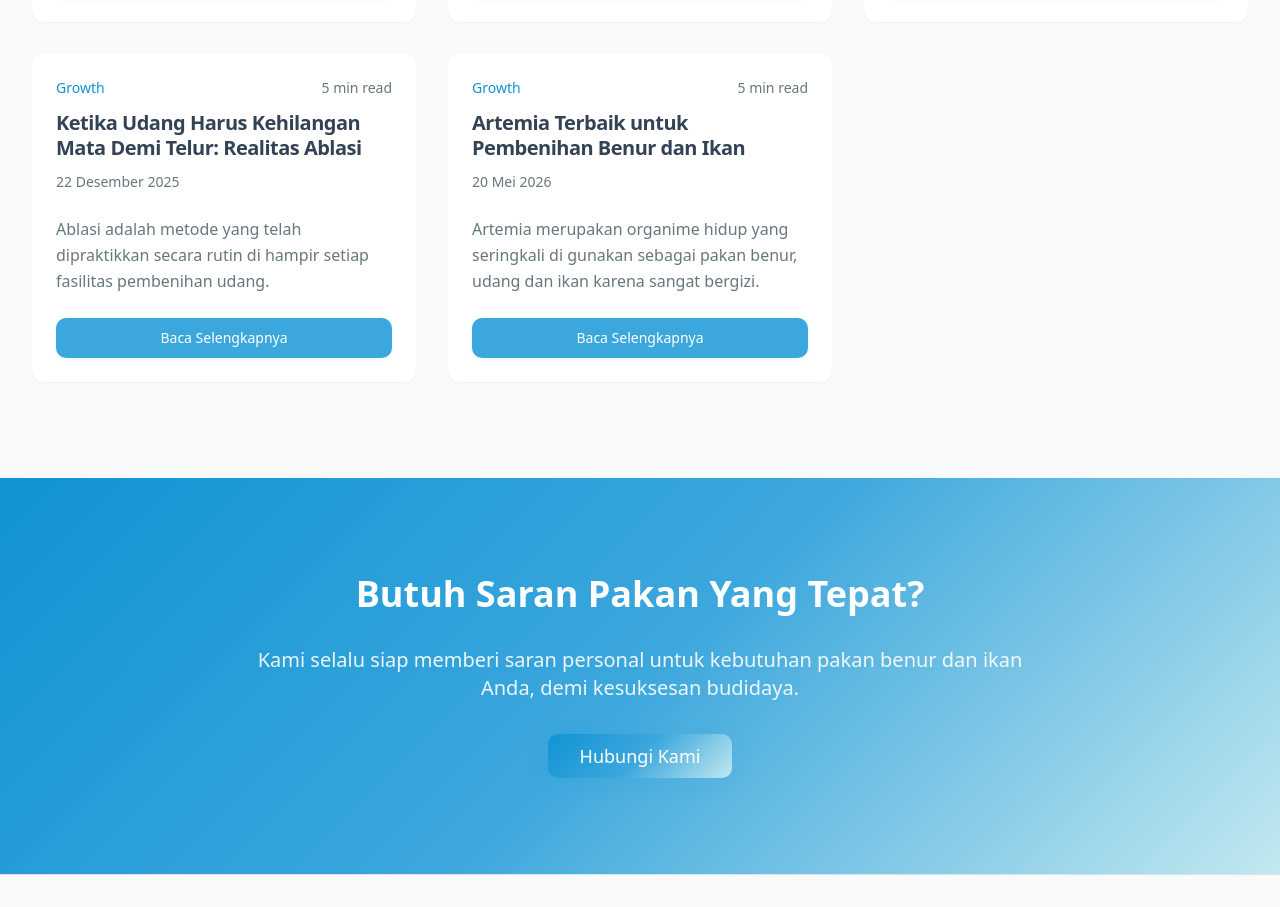
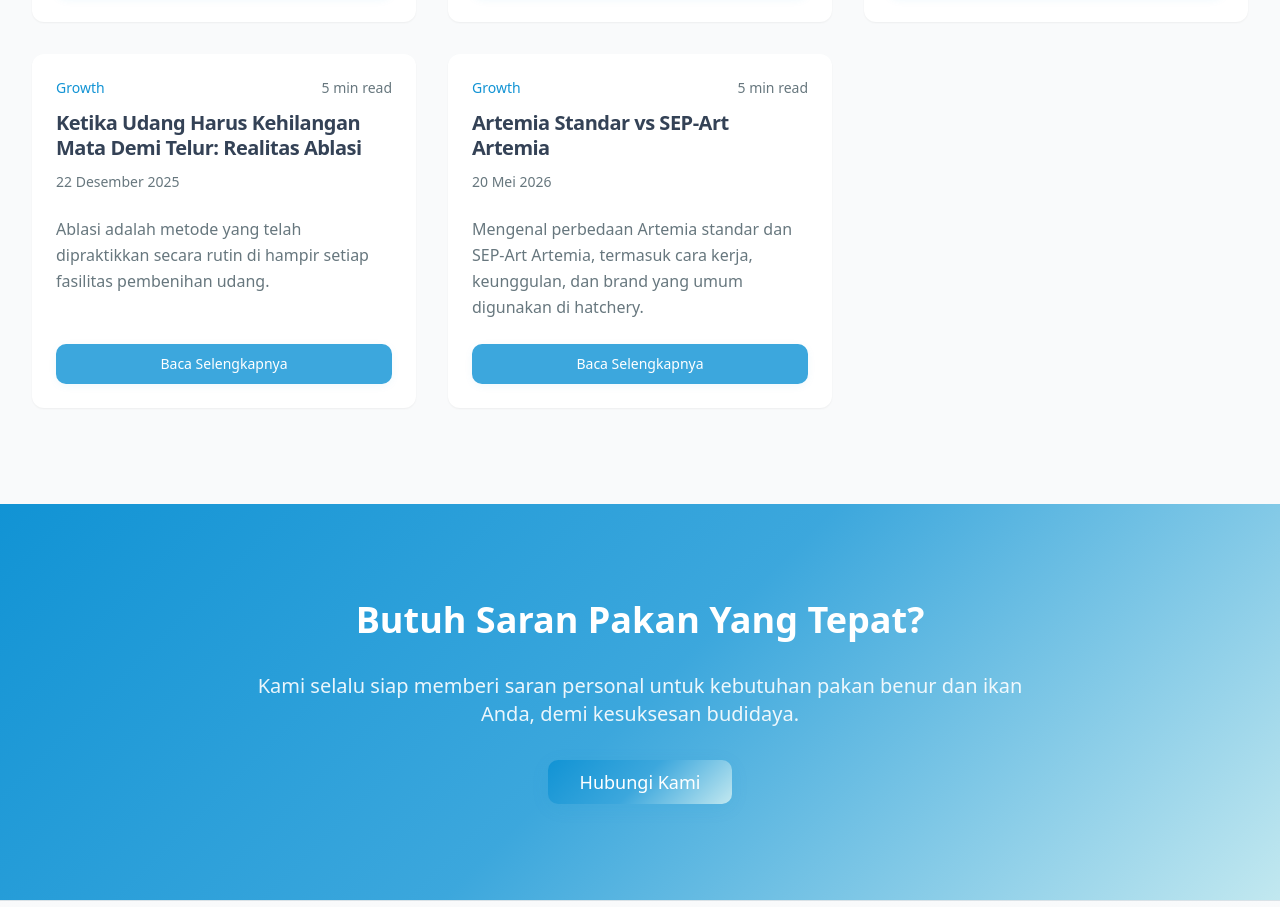
Before and after one commit to GiziLaut/gizilaut-ocean-elegance, a React (Vite) app: page /blog in a window 1280 px wide. Shown: the part 2391-3298 px from the top of the page. Built offline with nearby package versions, Linux system fonts and the light colour scheme.

Commit message:
Update Blog 17 Artemia - fix 1

```diff
--- a/src/pages/Blog.tsx
+++ b/src/pages/Blog.tsx
@@ -172,11 +172,11 @@ const blogPosts = [
   },
   {
     id: 17,
-    title: "Artemia Terbaik untuk Pembenihan Benur dan Ikan",
+    title: "Artemia Standar vs SEP-Art Artemia",
     date: "2026-5-20",
     summary:
-      "Artemia merupakan organime hidup yang seringkali di gunakan sebagai pakan benur, udang dan ikan karena sangat bergizi.",
-    slug: "artemia-terbaik-untuk-benur",
+      "Mengenal perbedaan Artemia standar dan SEP-Art Artemia, termasuk cara kerja, keunggulan, dan brand yang umum digunakan di hatchery.",
+    slug: "artemia-standar-vs-separt-artemia",
     category: "Growth",
     readTime: "5 min read",
   },
```
